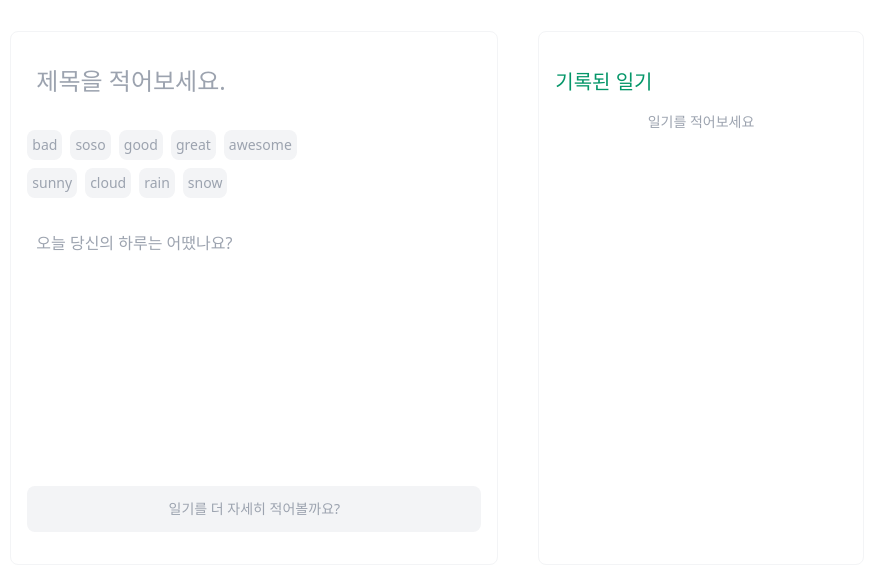
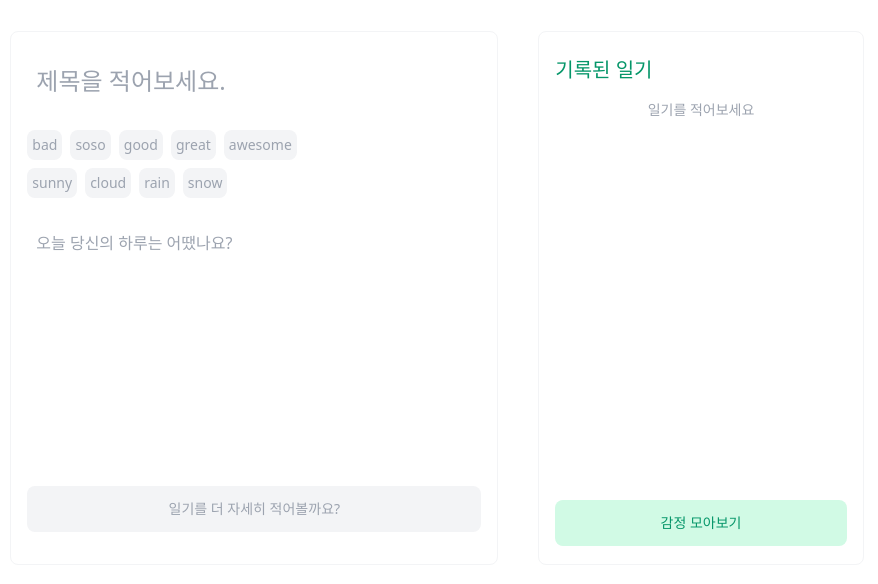
Before and after one commit to yugenius0213/GDSC-SPACE-STUDY-ASSIGNMENT-VER2, a React (Vite) app in the folder Yewon/react-ts/: page / in a window 1280 px wide. Shown: the part 102-686 px from the top of the page, without its empty margins (203-1081 px from the left). Built offline with nearby package versions, Linux system fonts and the light colour scheme.

Commit message:
feat: add viewing emotions button

```diff
--- a/Yewon/react-ts/src/app/page.tsx
+++ b/Yewon/react-ts/src/app/page.tsx
@@ -163,13 +163,20 @@ const DiaryStorage = () => {
 
     return (
         <div className="flex flex-col gap-4 p-4 rounded-lg bg-white border border-gray-100 h-2/3 min-h-[20rem]">
-            <h1 className="text-xl text-emerald-600 mt-5">기록된 일기</h1>
+            <h1 className="text-xl text-emerald-600 mt-2">기록된 일기</h1>
             <div className="flex flex-col overflow-y-auto gap-2 w-full h-96 max-h-96">
-                {storedData.length === 0 && <p className="flex justify-center items-center text-gray-400 text-sm">일기를 적어보세요</p>}
+                {storedData.length === 0 && (
+                    <p className="flex justify-center items-center text-gray-400 text-sm">일기를 적어보세요</p>
+                )}
                 {storedData.map((diary, index) => (
                     <DiaryCard diary={diary} />
                 ))}
             </div>
+            <Link to="/emotions">
+                <button type="submit" className="green-btn w-full p-3">
+                    감정 모아보기
+                </button>
+            </Link>
         </div>
     )
 }
```
